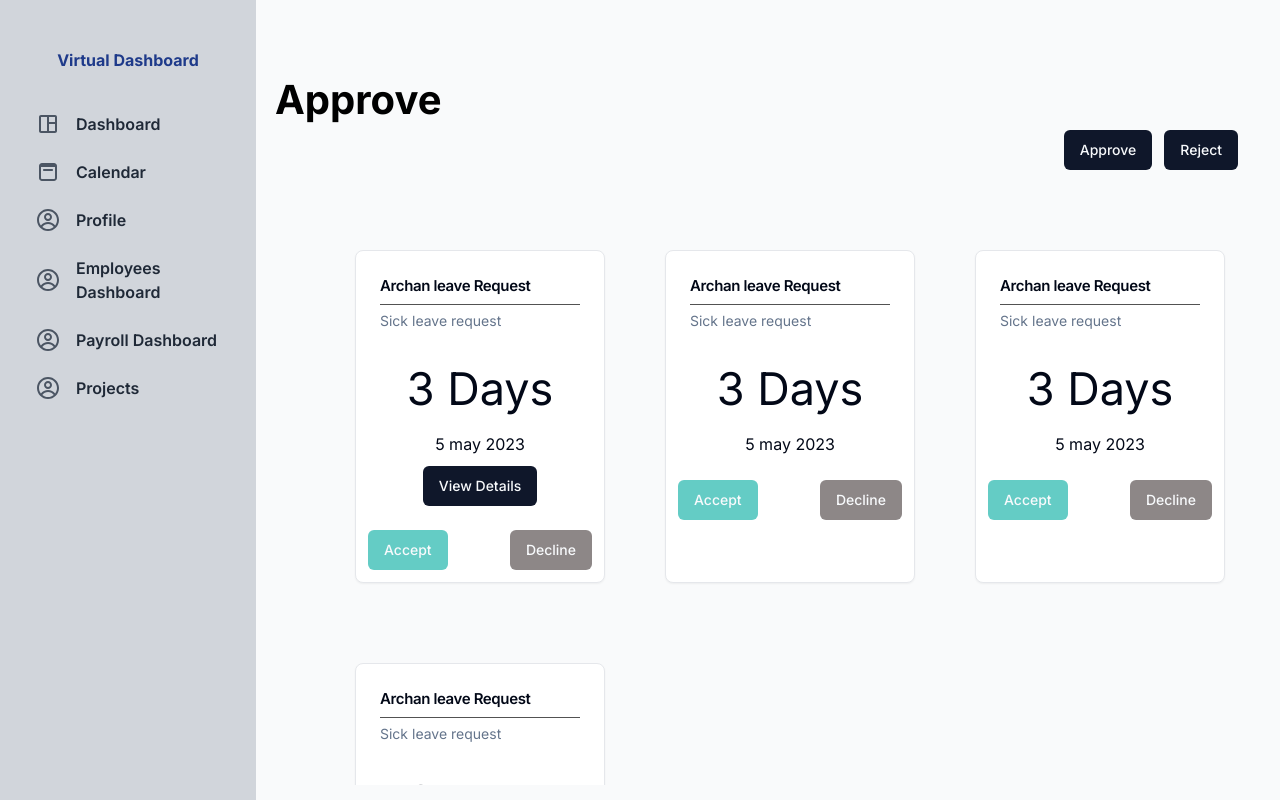
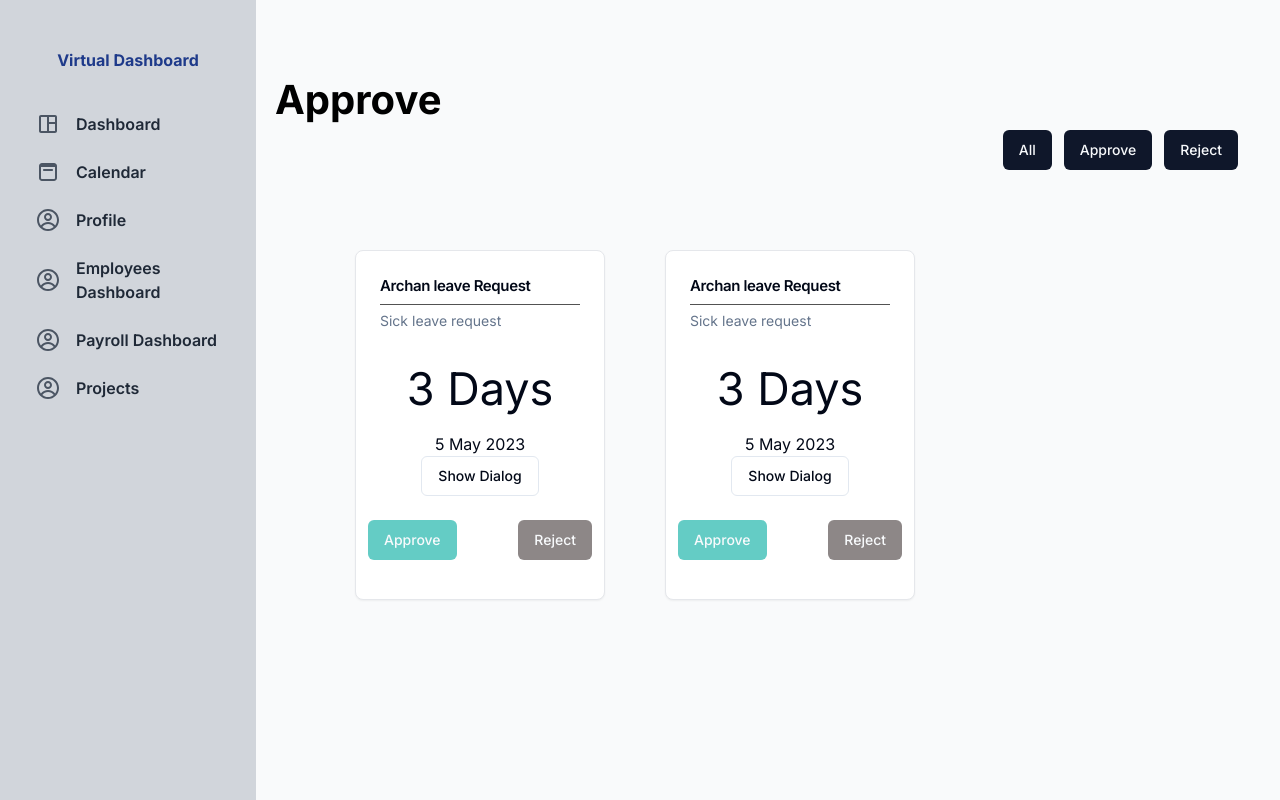
Before and after one commit to NatthawutSK/EMVALAI, a Next.js app: page /Approve in a window 1280 px wide. Built offline with nearby package versions, Linux system fonts and the light colour scheme.

Commit message:
add approve

```diff
--- a/src/app/(site)/Approve/page.tsx
+++ b/src/app/(site)/Approve/page.tsx
@@ -1,5 +1,4 @@
 import * as React from "react";
-
 import { Button } from "@/components/ui/button";
 import {
   Card,
@@ -11,7 +10,6 @@ import {
 } from "@/components/ui/card";
 
 import {
-
   AlertDialog,
   AlertDialogAction,
   AlertDialogCancel,
@@ -21,8 +19,7 @@ import {
   AlertDialogHeader,
   AlertDialogTitle,
   AlertDialogTrigger,
-  } from "@/components/ui/alert-dialog"
-
+} from "@/components/ui/alert-dialog";
 
 import {
   Dialog,
@@ -36,208 +33,158 @@ import {
 
 type Props = {};
 
+// Sample data for cards
+const cardsData = [
+  {
+    title: "Archan leave Request",
+    description: "Sick leave request",
+    duration: "3 Days",
+    date: "5 May 2023",
+    details: "Lorem ipsum dolor sit amet, consectetur adipisicing elit...",
+  },
+  {
+    title: "Archan leave Request",
+    description: "Sick leave request",
+    duration: "3 Days",
+    date: "5 May 2023",
+    details: "Lorem ipsum dolor sit amet, consectetur adipisicing elit...",
+  },
+  // Add more card data as needed
+];
+
+const getLeaveData = async () => {
+
+  // Perform localStorage action
+  const accessToken = localStorage.getItem("accessToken");
+
+  try {
+      const res = await fetch(
+          "http://localhost:8085/leave/leaves",
+          {
+              method: "GET",
+              headers: {
+                  "Content-Type": "application/json",
+                  Authorization: `Bearer ${accessToken}    `,
+              },
+          }
+      );
+      console.log(res);
+      if (!res.ok) {
+          throw new Error("Network response was not ok");
+      }
+
+      const data = await res.json();
+      return data;
+  } catch (error) {
+      console.error(error);
+      return error;
+  }
+};
+
 export default function Profile({}: Props) {
   return (
     <>
       <h1 className="mt-[70px] ml-[35px] text-[40px] font-bold">Approve</h1>
       <div className="flex justify-end mr-[30px]">
+        <Button className="mr-[12px]">All</Button>
         <Button className="mr-[12px]">Approve</Button>
         <Button className="mr-[12px]">Reject</Button>
       </div>
-      <div className="container	flex justify-center overflow-scroll	 h-[615px]">
-        <div className="grid grid-cols-3 justify-center	">
-          <Card className="w-[250px] mt-[80px] ml-[60px]">
+
+      <div className="container flex justify-center overflow-scroll h-[615px]">
+        <div className="grid grid-cols-3 justify-center ">
+          {cardsData.map((card, index) => (
+            <Card
+              key={index}
+              className="w-[250px] h-[350px] mt-[80px] ml-[60px]"
+            >
               <CardHeader>
-              <CardTitle className="text-start	text-[15px]">
-                Archan leave Request
+                <CardTitle className="text-start text-[15px]">
+                  {card.title}
                 </CardTitle>
                 <div className="w-full h-[1px] bg-neutral-600"></div>
                 <CardDescription className="text-start">
-                Sick leave request
+                  {card.description}
                 </CardDescription>
               </CardHeader>
               <CardContent>
                 <div className="text-center">
-                <h1 className="text-[45px]">3 Days</h1>
-                <h5 className="mt-[10px]">5 may 2023</h5>
-                <Dialog>
-                  <DialogTrigger asChild>
-                    <Button className="mt-[10px]">View Details</Button>
-                  </DialogTrigger>
-                  <DialogContent className="sm:max-w-[425px]">
-                    <DialogHeader>
-
-                      <DialogTitle className="mb-[3px] text-[40px]">
-                        Details
-                      </DialogTitle>
-                    </DialogHeader>
-                    <div className="text-[20px]">
-                      <p>
-                        <span className="font-bold">Date Start:</span> 3 may
-                      </p>
-                      <p className=" mt-[15px]">
-                        <span className="font-bold">Date End:</span> 3 may
-                      </p>
-                      <p className=" mt-[15px]">
-                        <span className="font-bold">Duration:</span> 1 Day
-                      </p>
-                      <p className=" mt-[15px] font-bold">Notes</p>
+                  <h1 className="text-[45px]">{card.duration}</h1>
+                  <h5 className="mt-[10px]">{card.date}</h5>
+                  <AlertDialog>
+                    <AlertDialogTrigger asChild>
+                      <Button variant="outline">Show Dialog</Button>
+                    </AlertDialogTrigger>
+                    <AlertDialogContent>
+                      <AlertDialogHeader>
+                        <AlertDialogTitle>Details</AlertDialogTitle>
+                        <AlertDialogDescription className="text-[black]">
+                          <h1>Date Start : {card.date}</h1>
+                          <h1>Date End : {card.date}</h1>
+                          <h1>LeaveType : Sick</h1>
+                          <h1>Notes:</h1>
                           <div className="w-[370px] h-[150px] bg-[grey] overflow-scroll rounded-md">
-                        Lorem ipsum dolor sit amet, consectetur adipisicing
-                        elit. Accusamus dicta, unde, possimus deserunt corrupti
-                        maiores fugit, sit rerum laboriosam eligendi ipsum
-                        explicabo illum dolorum accusantium similique est
-                        ducimus animi. Animi. Lorem ipsum dolor sit amet
-                        consectetur adipisicing elit. Dolorum sint laboriosam
-                        corporis aspernatur, autem perspiciatis, perferendis ea
-                        nam tenetur unde assumenda. Ab doloribus, mollitia culpa
-                        laboriosam nemo ut ullam reiciendis.
+                            {card.details}
                           </div>
-                      {/* <h1 className="mt-[10px] font-bold">Evidence:</h1> */}
-                    </div>
-                    <div className="flex justify-center">
-                      <DialogFooter>
-                        <Button type="submit" className="bg-[#64CCC5]">
-                          Accept
-                        </Button>
-                        <Button type="submit" className="bg-[#8D8787]">
-                          Decline
-                        </Button>
-
-                      </DialogFooter>
-                    </div>
-                  </DialogContent>
-                </Dialog>
+                        </AlertDialogDescription>
+                      </AlertDialogHeader>
+                      <AlertDialogFooter>
+                        <AlertDialogAction>Approve</AlertDialogAction>
+                        <AlertDialogCancel>Reject</AlertDialogCancel>
+                      </AlertDialogFooter>
+                    </AlertDialogContent>
+                  </AlertDialog>
                 </div>
               </CardContent>
               <CardFooter className="flex justify-between">
-              <Dialog>
-                <DialogTrigger asChild>
-                  <Button className="bg-[#64CCC5]">Accept</Button>
-                </DialogTrigger>
-                <DialogContent className="sm:max-w-[425px]">
-                  <DialogHeader>
-                    <div className="text-center">
-                      <DialogTitle className="mb-[10px]">Caution</DialogTitle>
+                <AlertDialog>
+                  <AlertDialogTrigger asChild>
+                    <Button type="submit" className="bg-[#64CCC5]">
+                      Approve
+                    </Button>
+                  </AlertDialogTrigger>
+                  <AlertDialogContent>
+                    <AlertDialogHeader>
+                      <AlertDialogTitle className="text-center">
+                        Are You Sure ?
+                      </AlertDialogTitle>
+                    </AlertDialogHeader>
+                  <div className="flex justify-center">
+                    <AlertDialogFooter>
 
-                      <DialogDescription>Are you sure ?</DialogDescription>
+                        <AlertDialogAction>Accept</AlertDialogAction>
+                        <AlertDialogCancel>Cancel</AlertDialogCancel>
 
+                    </AlertDialogFooter>
                   </div>
-                  </DialogHeader>
+                  </AlertDialogContent>
+                </AlertDialog>
+
+                <AlertDialog>
+                  <AlertDialogTrigger asChild>
+                    <Button type="submit" className="bg-[#8D8787]">
+                      Reject
+                    </Button>
+                  </AlertDialogTrigger>
+                  <AlertDialogContent>
+                    <AlertDialogHeader>
+                      <AlertDialogTitle className="text-center">
+                        Are You Sure ?
+                      </AlertDialogTitle>
+                    </AlertDialogHeader>
                   <div className="flex justify-center">
-                    <DialogFooter>
+                    <AlertDialogFooter>
 
-                      <Dialog>
-                        <DialogTrigger asChild>
-                          <Button type="submit">Accept</Button>
-                        </DialogTrigger>
-                        <DialogContent>
-                          <DialogHeader>
-                            <div className="text-center">
-                              <DialogTitle className="mb-[10px]">
-                                Execute Completed
-                              </DialogTitle>
+                        <AlertDialogAction>Accept</AlertDialogAction>
+                        <AlertDialogCancel>Cancel</AlertDialogCancel>
+
+                    </AlertDialogFooter>
                   </div>
-                          </DialogHeader>
-                          <Button>OK</Button>
-                        </DialogContent>
-                      </Dialog>
-
-                      <Button type="submit">Cancel</Button>
-                    </DialogFooter>
-                  </div>
-                </DialogContent>
-              </Dialog>
-
-              <Dialog>
-                <DialogTrigger asChild>
-                  <Button className="bg-[#8D8787]">Decline</Button>
-                </DialogTrigger>
-                <DialogContent className="sm:max-w-[425px]">
-                  <DialogHeader>
-                    <div className="text-center">
-                      <DialogTitle className="mb-[10px]">Caution</DialogTitle>
-                      <DialogDescription>
-                        When you press "Accept" ...
-                      </DialogDescription>
-                    </div>
-                  </DialogHeader>
-                  <div className="flex justify-center">
-                    <DialogFooter>
-                      <Button type="submit">Accept</Button>
-                      <Button type="submit">Cancel</Button>
-                    </DialogFooter>
-                  </div>
-                </DialogContent>
-              </Dialog>
+                  </AlertDialogContent>
+                </AlertDialog>
               </CardFooter>
             </Card>
-
-          <Card className="w-[250px] mt-[80px] ml-[60px]">
-            <CardHeader>
-              <CardTitle className="text-start	text-[15px]">
-                Archan leave Request
-              </CardTitle>
-              <div className="w-full h-[1px] bg-neutral-600"></div>
-              <CardDescription className="text-start">
-                Sick leave request
-              </CardDescription>
-            </CardHeader>
-            <CardContent>
-              <div className="text-center">
-                <h1 className="text-[45px]">3 Days</h1>
-                <h5 className="mt-[10px]">5 may 2023</h5>
-              </div>
-            </CardContent>
-            <CardFooter className="flex justify-between">
-              <Button className="bg-[#64CCC5]">Accept</Button>
-              <Button className="bg-[#8D8787]">Decline</Button>
-            </CardFooter>
-          </Card>
-
-          <Card className="w-[250px] mt-[80px] ml-[60px]">
-            <CardHeader>
-              <CardTitle className="text-start	text-[15px]">
-                Archan leave Request
-              </CardTitle>
-              <div className="w-full h-[1px] bg-neutral-600"></div>
-              <CardDescription className="text-start">
-                Sick leave request
-              </CardDescription>
-            </CardHeader>
-            <CardContent>
-              <div className="text-center">
-                <h1 className="text-[45px]">3 Days</h1>
-                <h5 className="mt-[10px]">5 may 2023</h5>
-              </div>
-            </CardContent>
-            <CardFooter className="flex justify-between">
-              <Button className="bg-[#64CCC5]">Accept</Button>
-              <Button className="bg-[#8D8787]">Decline</Button>
-            </CardFooter>
-          </Card>
-
-          <Card className="w-[250px] mt-[80px] ml-[60px]">
-            <CardHeader>
-              <CardTitle className="text-start	text-[15px]">
-                Archan leave Request
-              </CardTitle>
-              <div className="w-full h-[1px] bg-neutral-600"></div>
-              <CardDescription className="text-start">
-                Sick leave request
-              </CardDescription>
-            </CardHeader>
-            <CardContent>
-              <div className="text-center">
-                <h1 className="text-[45px]">3 Days</h1>
-                <h5 className="mt-[10px]">5 may 2023</h5>
-              </div>
-            </CardContent>
-            <CardFooter className="flex justify-between">
-              <Button className="bg-[#64CCC5]">Accept</Button>
-              <Button className="bg-[#8D8787]">Decline</Button>
-            </CardFooter>
-          </Card>
+          ))}
         </div>
       </div>
     </>
```
Lines whose indentation alone changed are shown as unchanged.
